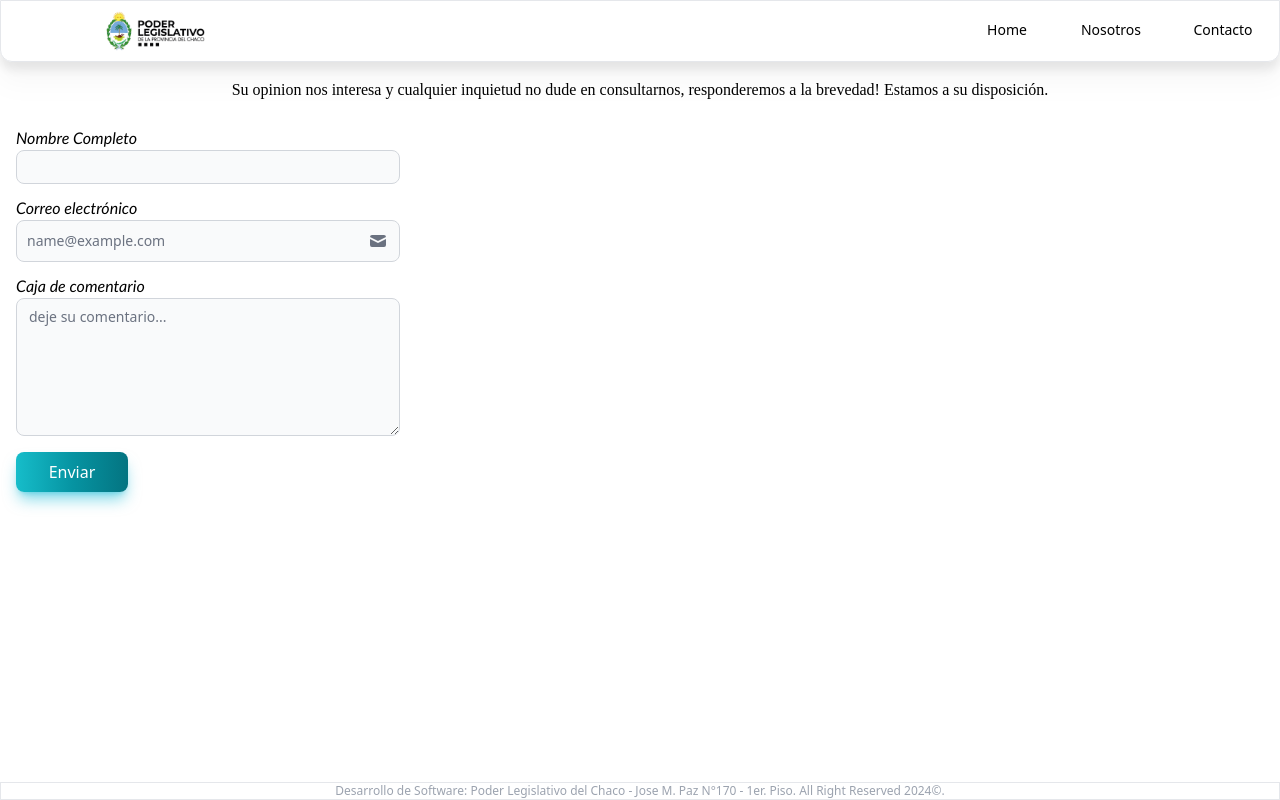
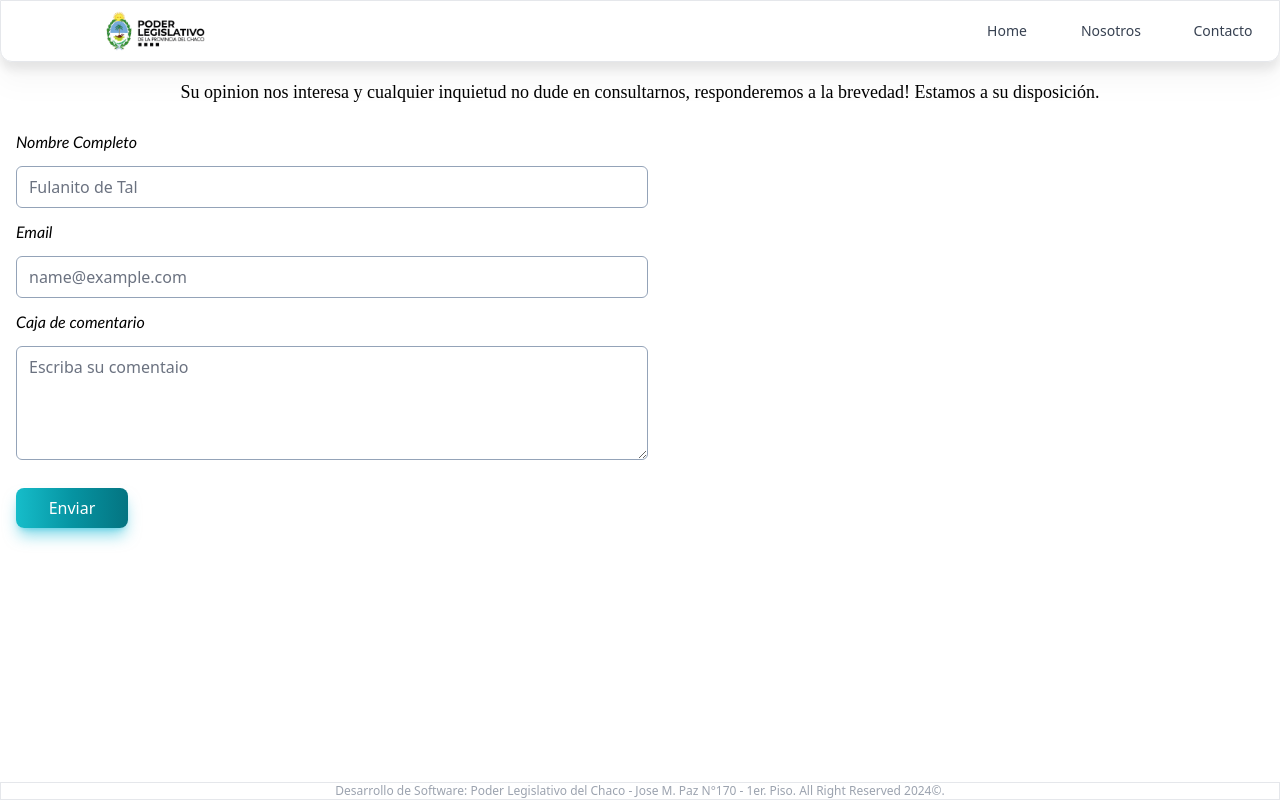
Before and after one commit to Danielcabrera1988/biblioteca-leg, a React (Vite) app: page /contact in a window 1280 px wide. Built offline with nearby package versions, Linux system fonts and the light colour scheme.

Commit message:
fix-styling-responsive-dipCard - fix form event

```diff
--- a/src/diputados/components/DipCard.tsx
+++ b/src/diputados/components/DipCard.tsx
@@ -12,20 +12,19 @@ export const DipCard = ({ id, Nombre, Apellido, bloque, email }: DipMode) => {
   const dipImg = `/src/assets/diputados-img/${id}.png`;
 
   return (
-    <div className="flex items-center flex-col m-2 border shadow-xl rounded-lg max-w-96 w-[310px] max-h-[700px] h-[600px]">
+    <div className="flex place-content-between flex-col m-2 border rounded-lg shadow-xl h-[500px] w-[280px]">
       <img
-        className="object-cover w-full rounded-t-lg"
+        className="object-cover rounded-t-lg"
         src={dipImg}
         alt="diputado-chaco"
       />
-      <div className="flex flex-col w-full h-full gap-2 p-4">
-        <h5 className="text-xl font-bold text-gray-800 ">
+      <div className="flex flex-col gap-2 p-2">
+        <h5 className="text-xl font-bold text-gray-800 font-Avenir-Medium ">
           {Nombre} {Apellido}
         </h5>
-        <p className="text-justify text-gray-500">{bloque}</p>
-        <p className="text-justify text-gray-500">{email}</p>
+        <p className="text-justify text-gray-500 font-Calibri">{bloque}</p>
+        <p className="text-justify text-gray-500 font-Calibri">{email}</p>
       </div>
-
       <Button url={`/dipPage/${id}`} name="Mas..." />
     </div>
   );
--- a/src/uiDesing/components/Button.tsx
+++ b/src/uiDesing/components/Button.tsx
@@ -9,7 +9,7 @@ export const Button = (data: URL) => {
   return (
     <>
       <Link
-        className="py-2 m-4 font-medium text-center text-white rounded-lg shadow-lg w-28 bg-gradient-to-r from-teal-400 via-teal-500 to-teal-600 hover:bg-gradient-to-br focus:ring-4 focus:outline-none focus:ring-teal-300 dark:focus:ring-teal-800 shadow-cyan-500/50"
+        className="py-2 mx-auto my-4 font-medium text-center text-white rounded-lg shadow-lg w-28 bg-gradient-to-r from-teal-400 via-teal-500 to-teal-600 hover:bg-gradient-to-br focus:ring-4 focus:outline-none focus:ring-teal-300 dark:focus:ring-teal-800 shadow-cyan-500/50"
         to={data.url}
       >
         {data.name}
--- a/src/uiDesing/components/Form.tsx
+++ b/src/uiDesing/components/Form.tsx
@@ -1,47 +1,68 @@
+/* import { Button } from "./Button"; */
 import { TextInput, Textarea } from "flowbite-react";
 import { HiMail } from "react-icons/hi";
-import { Button } from "./Button";
+import { useState, FormEvent } from "react";
+import LoaderSendForm from "./LoaderSendForm";
+import { useNavigate } from "react-router-dom";
 
 export const Form = () => {
-  /*
-    FALTA
-    * post del comentario
-    * efecto del envío del comentario
-    * mostrar el ok del post
-    * redirigir al home
-    */
+  const [submit, setSubmit] = useState(true);
+  const navigate = useNavigate();
+
+  const onSubmite = (event: FormEvent<HTMLFormElement>) => {
+    event.preventDefault();
+    if (submit) {
+      setSubmit(false);
+      setTimeout(() => {
+        setSubmit(true);
+        navigate("/");
+      }, 3000);
+    }
+  };
 
   return (
     <div className="flex flex-col min-w-full my-4 text-center animate__animated animate__fadeIn">
-      <h3 className="mx-4 mb-6 font-Avenir-Medium">
+      <h3 className="mx-4 mb-6 font-Avenir-Medium md:text-lg">
         Su opinion nos interesa y cualquier inquietud no dude en consultarnos,
         responderemos a la brevedad! Estamos a su disposición.
       </h3>
-      <p className="mx-4 italic text-start font-Calibri">Nombre Completo</p>
-      <TextInput
-        className="mx-4 mb-3 max-w-[70%] md:max-w-[50%] lg:max-w-[30%]"
-        id="small"
+      <form className="flex flex-col gap-3 pl-4" onSubmit={onSubmite}>
+        <label className="italic text-start font-Calibri">
+          Nombre Completo
+        </label>
+        <input
+          className="max-w-[80%] md:max-w-[70%] lg:max-w-[50%] rounded-md border-slate-400"
           type="text"
-        sizing="sm"
+          placeholder="Fulanito de Tal"
           required
         />
-      <p className="mx-4 italic text-start font-Calibri">Correo electrónico</p>
-      <TextInput
-        className="mx-4 mb-3 max-w-[70%] md:max-w-[50%] lg:max-w-[30%]"
-        id="email4"
+
+        <label className="italic text-start font-Calibri">Email</label>
+        <input
+          className="border-slate-400 rounded-md max-w-[80%] md:max-w-[70%] lg:max-w-[50%]"
           type="email"
-        rightIcon={HiMail}
           placeholder="name@example.com"
           required
         />
-      <p className="mx-4 italic text-start font-Calibri">Caja de comentario</p>
-      <Textarea
-        className="mx-4 max-w-[70%] md:max-w-[50%] lg:max-w-[30%]"
-        placeholder="deje su comentario..."
+
+        <label className="italic text-start font-Calibri">
+          Caja de comentario
+        </label>
+        <textarea
+          className="border-slate-400 rounded-md max-w-[80%] md:max-w-[70%] lg:max-w-[50%]"
+          placeholder="Escriba su comentaio"
+          rows={4}
           required
-        rows={6}
         />
-      <Button url="/loader" name="Enviar" />
+
+        <button
+          type="submit"
+          className="py-2 mt-4 font-medium text-center text-white rounded-lg shadow-lg w-28 bg-gradient-to-r from-teal-400 via-teal-500 to-teal-600 hover:bg-gradient-to-br focus:ring-4 focus:outline-none focus:ring-teal-300 dark:focus:ring-teal-800 shadow-cyan-500/50"
+        >
+          Enviar
+        </button>
+      </form>
+      {submit ? "" : <LoaderSendForm />}
     </div>
   );
 };
--- a/src/uiDesing/components/LoaderSendForm.tsx
+++ b/src/uiDesing/components/LoaderSendForm.tsx
@@ -1,4 +1,3 @@
-import React from "react";
 import { Spinner } from "flowbite-react";
 
 const LoaderSendForm = () => {
@@ -6,6 +5,10 @@ const LoaderSendForm = () => {
     <div className="flex flex-col items-center min-w-full gap-3 mt-10 font-bold font-Avenir-Medium">
       <h2 className="text-sm">Enviando su consulta...</h2>
       <Spinner color="pink" aria-label="Pink spinner example" />
+      <h2 className="text-sm">
+        Gracias por comunicarse con el Poder Legislativo, nos cominicaremos a la
+        brevedad.
+      </h2>
     </div>
   );
 };
--- a/src/uiDesing/components/NavBar.tsx
+++ b/src/uiDesing/components/NavBar.tsx
@@ -11,24 +11,27 @@ export const NavBar = () => {
       </Link>
       <Navbar.Toggle />
       <Navbar.Collapse>
-        <Link
+        <Navbar.Link
+          as={Link}
           className="w-16 px-2 py-1 transition duration-200 ease-in border-b-2 border-white md:text-center focus:text-cyan-500 hover:text-cyan-500 hover:border-cyan-500"
           to="/"
         >
           Home
-        </Link>
-        <Link
+        </Navbar.Link>
+        <Navbar.Link
+          as={Link}
           className="w-20 px-2 py-1 transition duration-200 ease-in border-b-2 border-white md:text-center focus:text-cyan-500 hover:text-cyan-500 hover:border-cyan-500"
           to="/about"
         >
           Nosotros
-        </Link>
-        <Link
+        </Navbar.Link>
+        <Navbar.Link
+          as={Link}
           className="w-20 px-2 py-1 transition duration-200 ease-in border-b-2 border-white md:text-center focus:text-cyan-500 hover:text-cyan-500 hover:border-cyan-500"
           to="/contact"
         >
           Contacto
-        </Link>
+        </Navbar.Link>
       </Navbar.Collapse>
     </Navbar>
   );
```
Lines whose indentation alone changed are shown as unchanged.
